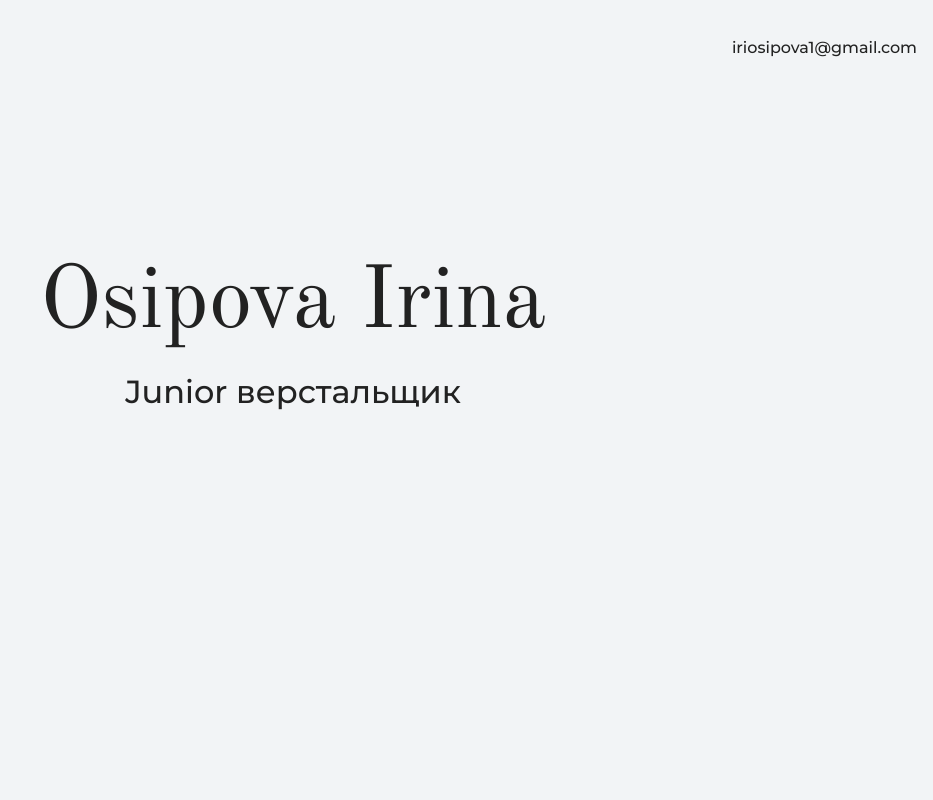
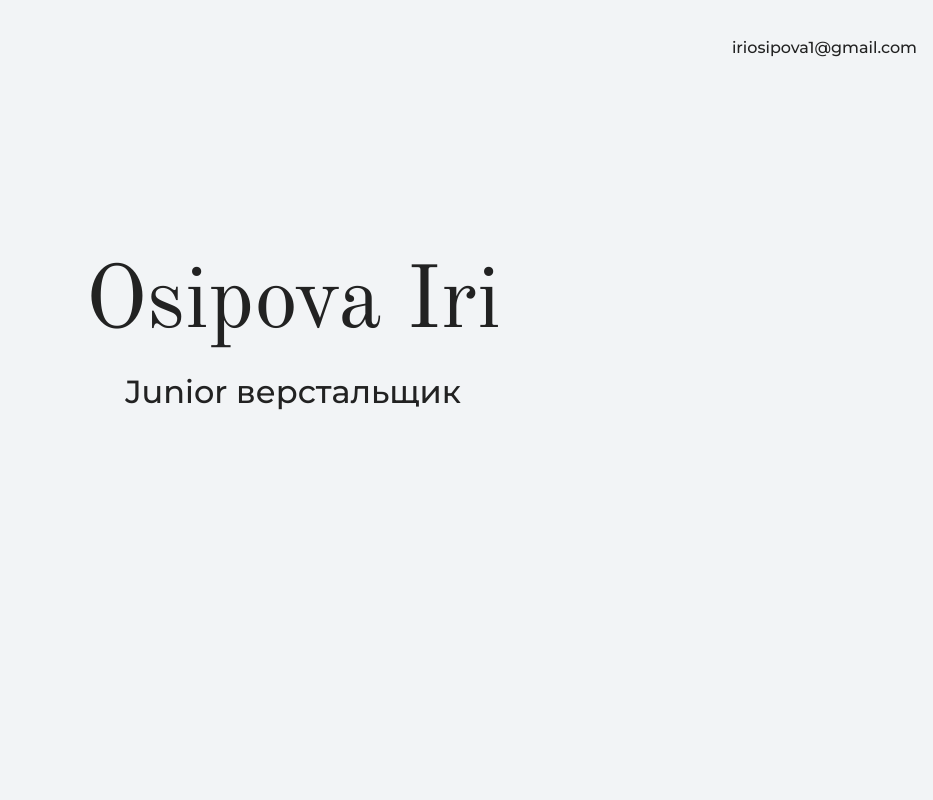
Before and after one commit to IriFeliz/htmlacademy-site, a plain HTML site: page index.html in a window 1280 px wide. Shown: the top 800 px of the page, without its empty margins (347-1280 px from the left). Drawn offline with nearby package versions, Linux system fonts and the light colour scheme.

Commit message:
Change main page

```diff
--- a/index.html
+++ b/index.html
@@ -18,7 +18,7 @@
 
     <section class="hero-image">
       <div class="container">
-      <h1 class="heading">Osipova Irina</h1>
+      <h1 class="heading">Osipova Iri</h1>
       <p>Junior верстальщик</p>
       </div>
     </section>
```
